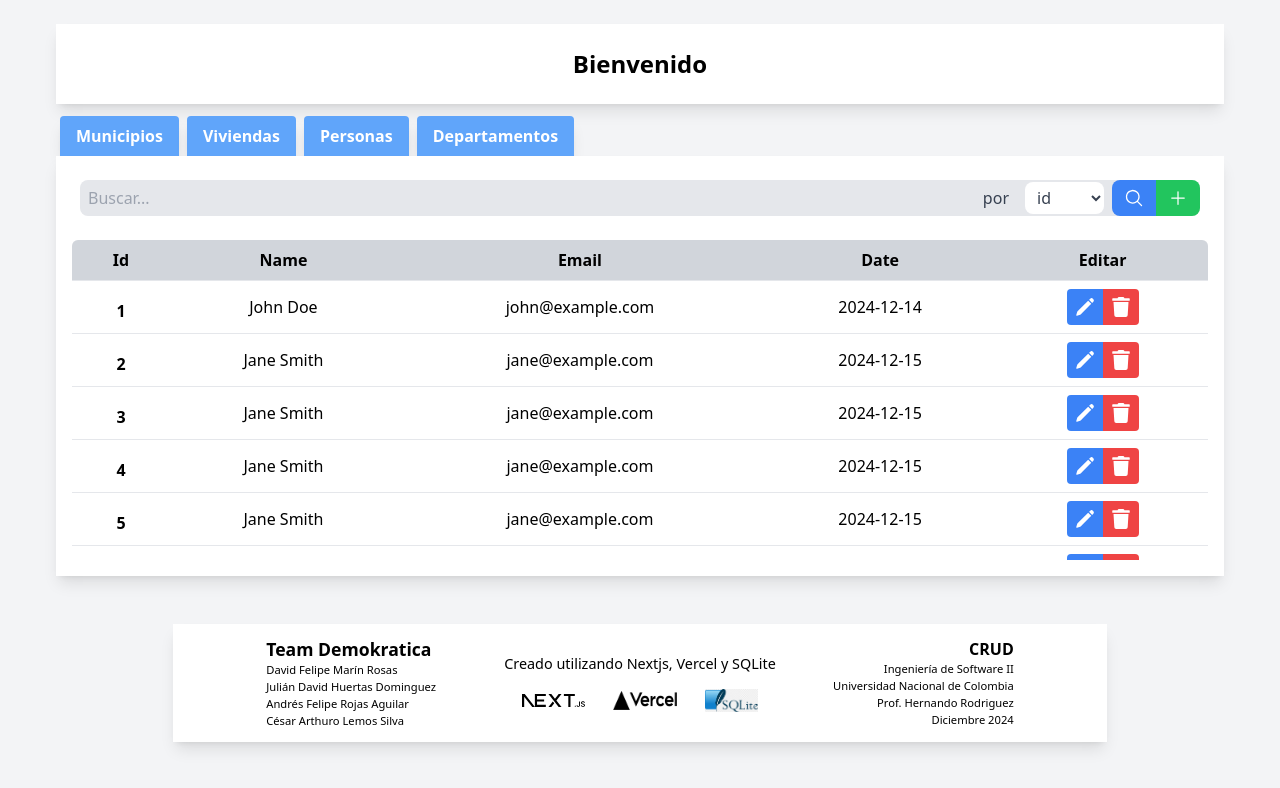
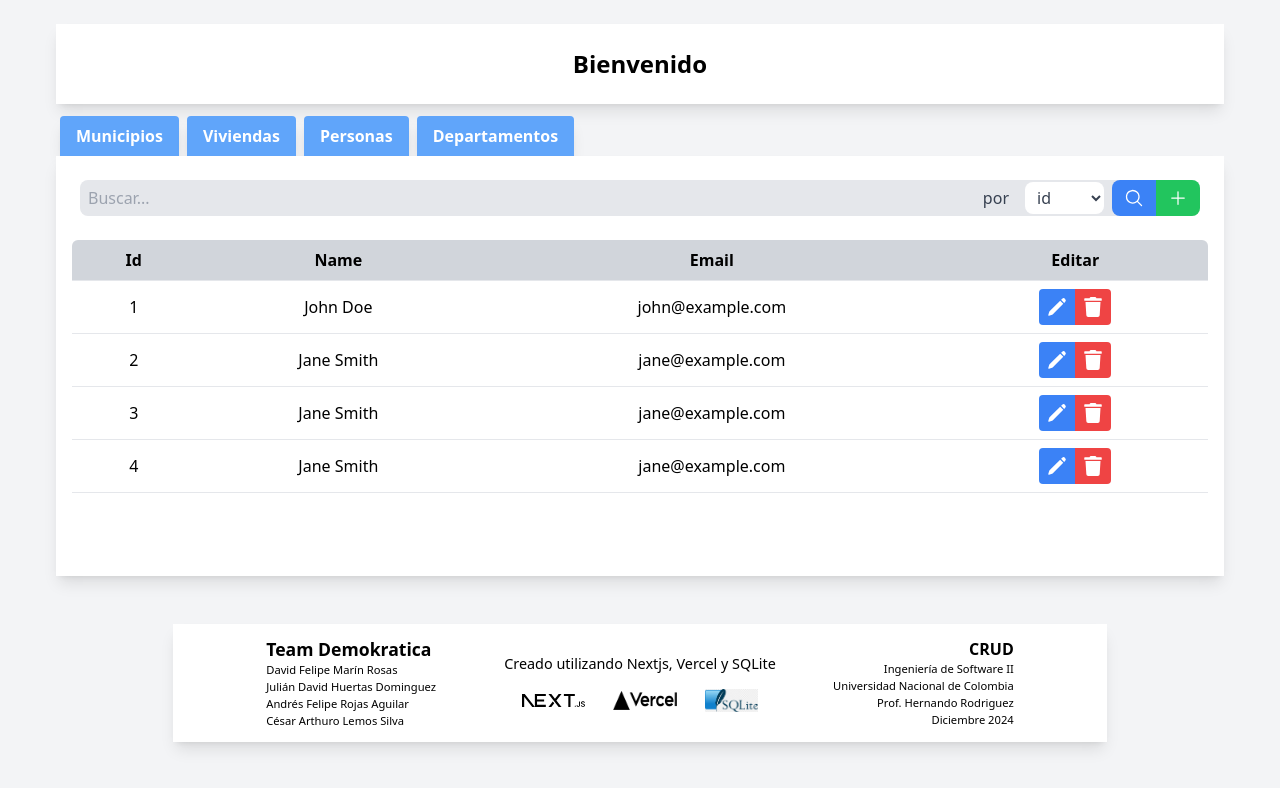
Before and after one commit to cesarALS/Ingesoft2LabBasesDatos, a Next.js app: page / in a window 1280 px wide. Shown: the top 788 px of the page. Built offline with nearby package versions, Linux system fonts and the light colour scheme.

Commit message:
implementada_funcionalidad_cambio_tablas

```diff
--- a/src/components/atoms/0.SelectorButton.tsx
+++ b/src/components/atoms/0.SelectorButton.tsx
@@ -1,12 +1,18 @@
+"use client"
+
 import React from "react";
 
 interface SelectorButtonProps {
   buttonText: string;
+  onClick: () => void;
 }
 
-export default function SelectorButton({ buttonText }: SelectorButtonProps) {
+export default function SelectorButton({ buttonText, onClick }: SelectorButtonProps) {
   return (
-    <button className="z-10 mx-1 rounded-t bg-blue-400 px-4 py-2 font-bold text-white shadow-lg hover:bg-blue-500">
+    <button
+      className="z-10 mx-1 rounded-t bg-blue-400 px-4 py-2 font-bold text-white shadow-lg hover:bg-blue-500"
+      onClick={onClick}
+    >
       {buttonText}
     </button>
   );
--- a/src/components/molecules/0.Header.tsx
+++ b/src/components/molecules/0.Header.tsx
@@ -3,6 +3,7 @@ import React from "react";
 export default function Header() {
   return (
     <header>
+      <link rel="icon" href="/unal_logo.png" type="image/png" />
       <div className="flex items-center justify-center max-w mb-2 w-full bg-white p-6 shadow-lg">
         <h1 className = "font-bold text-2xl">Bienvenido</h1>
       </div>
--- a/src/components/molecules/3.SelectorBar.tsx
+++ b/src/components/molecules/3.SelectorBar.tsx
@@ -3,15 +3,16 @@ import SelectorButton from "@/components/atoms/0.SelectorButton";
 
 interface SelectorBarProps {
   botones: string[];
+  clickFunction: (chosen: string) => void; //Es la función que cambia la tabla seleccionada
 }
 
 // Los botones también funcionan dinamicamente, falta asignar las funciones a cada uno, ahí lo que hacen es cambiar la vista, actualizando el viewport y el searchView con la info pertinente, cuando le den a municipios, pos que aparezcan las entradas y los campos de municipios, y así pa cada uno, no es sino cambiar las entradas de los componentes y ya dependiendo del contexto
 
-export default function SelectorBar({ botones }: SelectorBarProps) {
+export default function SelectorBar({ botones, clickFunction }: SelectorBarProps) {
   return (
     <div className="max-w w-full pt-1">
       {botones.map((entry) => (
-        <SelectorButton key={entry} buttonText={entry} />
+        <SelectorButton key={entry} buttonText={entry} onClick={() => clickFunction(entry)} />
       ))}
     </div>
   );
--- a/src/components/molecules/5.ResultsTable.tsx
+++ b/src/components/molecules/5.ResultsTable.tsx
@@ -2,16 +2,9 @@ import React from "react";
 import { PencilIcon } from "@heroicons/react/24/solid";
 import { FaTrash } from "react-icons/fa";
 
-interface Entry {
-  id: number;
-  name: string;
-  email: string;
-  date: string;
-}
-
 interface TableProps {
   headers: string[];
-  results: Entry[];
+  results: [];
 }
 
 // Tanto las entradas como las cabeceras de la tabla son dinámicas, falta también asignar las acciones a los botones de editar y eliminar, hay varias maneras de hacerlo, aunque creo que la ideal es por contexto o por la ruta actual, para que todo dependa de la pestaña en la que uno se encuentre actualmente
@@ -19,7 +12,6 @@ interface TableProps {
 // El componente recibe un arreglo de strings con los nombres de las cabeceras y un arreglo de objetos con las entradas de la tabla, falta asignar las funciones a los botones de editar y eliminar, el editar debería abrir el UpdateView con la información de la entrada respectiva y el eliminar debería eliminar la entrada respectiva, tanto en la base de datos como aquí en el front
 
 export default function ResultsTable({ headers, results }: TableProps) {
-
 
   return (
     <div className="overflow-x-auto h-[40vh] rounded-md">
@@ -37,17 +29,18 @@ export default function ResultsTable({ headers, results }: TableProps) {
         <tbody>
           {results.map((entry) => (
           <tr key={entry.id} className="border-b">
-              <td className="flex justify-center font-bold px-4 py-2">{entry.id}</td>
-              <td className="text-center px-4 py-2">{entry.name}</td>
-              <td className="text-center px-4 py-2">{entry.email}</td>
-              <td className="text-center px-4 py-2">{entry.date}</td>
+            {Object.keys(entry).map((key) => (
+              <td key={key} className="text-center px-4 py-2">
+                {entry[key]}
+              </td>
+            ))}
             <td className="flex justify-center px-4 py-2">
               <button className="flex items-center justify-center rounded-l bg-blue-500 px-2 py-2 text-white hover:bg-blue-600">
-                  {/* Edit button */}
+                {/* Botón Editar */}
                 <PencilIcon className="h-5 w-5" />
               </button>
               <button className="flex items-center justify-center rounded-r bg-red-500 px-2 py-2 text-white hover:bg-red-600">
-                  {/* Remove button*/}
+                {/* Botón Eliminar */}
                 <FaTrash className="h-5 w-5" />
               </button>
             </td>
--- a/src/components/organisms/0.SearchView.tsx
+++ b/src/components/organisms/0.SearchView.tsx
@@ -1,6 +1,6 @@
-"use-client"
+"use client"
 
-import React from "react";
+import React, { useEffect, useState } from "react";
 import SelectorBar from "../molecules/3.SelectorBar";
 import SearchBar from "../molecules/4.SearchBar";
 import ResultsTable from "../molecules/5.ResultsTable";
@@ -8,12 +8,14 @@ import ResultsTable from "../molecules/5.ResultsTable";
 const sections = ["Municipios", "Viviendas", "Personas", "Departamentos"];
 
 function getTable(table: string){
-  //Esta función debe hacer la consulta al endpoint, y devuelve un arreglo, donde cada
+
+  //Esta función recoge la tabla de la BD a partir de su nombre,
+  //y la recibe como un objeto json, para mostrarla
 
   if (table == sections[0]){
     return {
       headers:["id", "name", "email", "date"],
-      data:     [
+      data: [
         { id: 1, name: "John Doe", email: "john@example.com", date: "2024-12-14" },
         { id: 2, name: "Jane Smith", email: "jane@example.com", date: "2024-12-15"},
         {id: 3, name: "Jane Smith",email: "jane@example.com",date: "2024-12-15"},
@@ -25,25 +27,31 @@ function getTable(table: string){
     };
   }else{
     return {
-      headers:["id", "name", "email", "date"],
+      headers:["id", "name", "email"],
       data:[
-        { id: 1, name: "John Doe", email: "john@example.com", date: "2024-12-14" },
-        { id: 2, name: "Jane Smith", email: "jane@example.com", date: "2024-12-15"},
-        {id: 3, name: "Jane Smith",email: "jane@example.com",date: "2024-12-15"},
-        {id: 4,name: "Jane Smith",email: "jane@example.com",date: "2024-12-15"},
+        { id: 1, name: "John Doe", email: "john@example.com"},
+        { id: 2, name: "Jane Smith", email: "jane@example.com"},
+        {id: 3, name: "Jane Smith",email: "jane@example.com"},
+        {id: 4,name: "Jane Smith",email: "jane@example.com"},
       ]
     }
   }
-  //Esta función recoge la tabla de la BD a partir de su nombre,
-  //y la recibe como un objeto json, para mostrarla
 };
 
 export default function SearchView() {
-  const { headers, data } = getTable(sections[0]);
+  const [table, setTable] = useState<string>(sections[1]);
+  const [data, setData] = useState<{}>([]);
+  const [headers, setHeaders] = useState<string[]>([])
+
+  useEffect(() => {
+    const { headers, data } = getTable(table);
+    setData(data);
+    setHeaders(headers);
+  }, [table])
 
   return (
     <div className="h-[63vh]">
-      <SelectorBar botones={sections} />
+      <SelectorBar botones={sections} clickFunction={setTable} />
       <div className="max-w relative z-30 w-full bg-white shadow-lg">
         <div className="px-4 pt-4">
           <SearchBar headers={headers} />
```
Also changed, not shown: public/unal_logo.png (added). Lines whose indentation alone changed are shown as unchanged.
